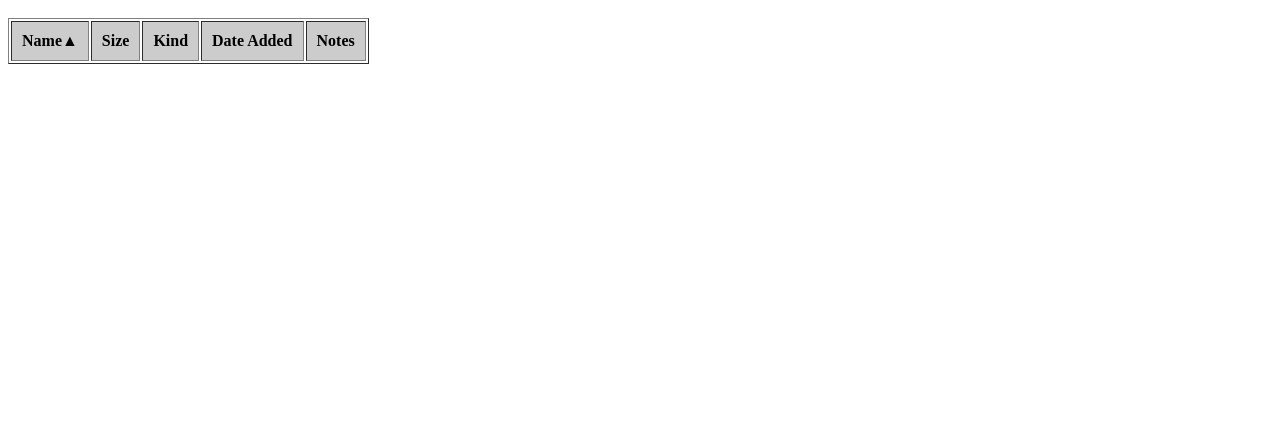
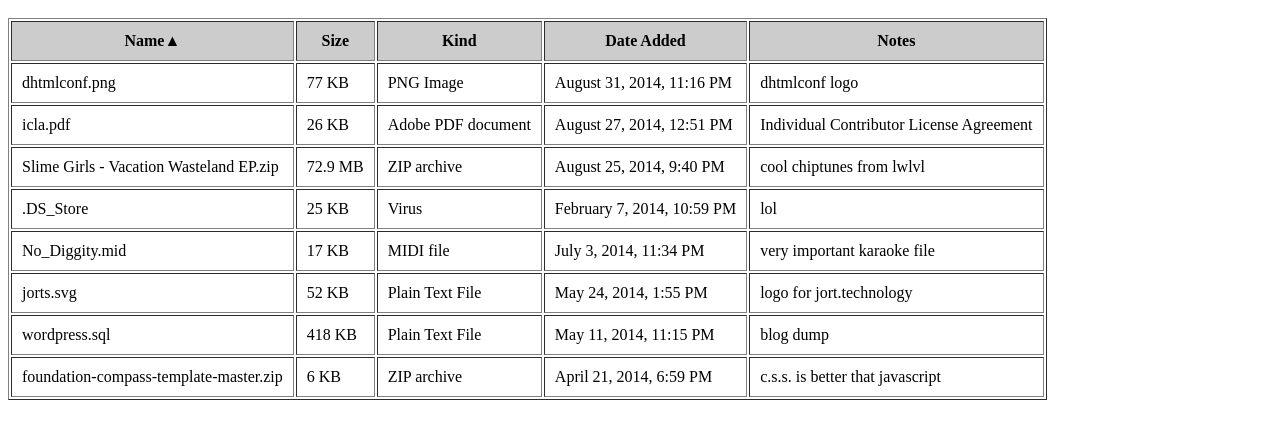
Before and after one commit to jennschiffer/timbles.js, a plain HTML site: page examples/timbles-json.html in a window 1280 px wide. Shown: the part 48-484 px from the top of the page. Drawn offline with Linux system fonts and the light colour scheme; no server answers.

Commit message:
fix examples, use strict

```diff
--- /dev/null
+++ b/examples/data.json
@@ -0,0 +1,52 @@
+[
+  {
+    "name": "dhtmlconf.png",
+    "size": "77 KB",
+    "kind": "PNG Image",
+    "dateAdded": "August 31, 2014, 11:16 PM",
+    "notes": "dhtmlconf logo"
+  },
+  {
+    "name": "icla.pdf",
+    "size": "26 KB",
+    "kind": "Adobe PDF document",
+    "dateAdded": "August 27, 2014, 12:51 PM",
+    "notes": "Individual Contributor License Agreement"
+  },{
+    "name": "Slime Girls - Vacation Wasteland EP.zip",
+    "size": "72.9 MB",
+    "kind": "ZIP archive",
+    "dateAdded": "August 25, 2014, 9:40 PM",
+    "notes": "cool chiptunes from lwlvl"
+  },{
+    "name": ".DS_Store",
+    "size": "25 KB",
+    "kind": "Virus",
+    "dateAdded": "February 7, 2014, 10:59 PM",
+    "notes": "lol"
+  },{
+    "name": "No_Diggity.mid",
+    "size": "17 KB",
+    "kind": "MIDI file",
+    "dateAdded": "July 3, 2014, 11:34 PM",
+    "notes": "very important karaoke file"
+  },{
+    "name": "jorts.svg",
+    "size": "52 KB",
+    "kind": "Plain Text File",
+    "dateAdded": "May 24, 2014, 1:55 PM",
+    "notes": "logo for jort.technology"
+  },{
+    "name": "wordpress.sql",
+    "size": "418 KB",
+    "kind": "Plain Text File",
+    "dateAdded": "May 11, 2014, 11:15 PM",
+    "notes": "blog dump"
+  },{
+    "name": "foundation-compass-template-master.zip",
+    "size": "6 KB",
+    "kind": "ZIP archive",
+    "dateAdded": "April 21, 2014, 6:59 PM",
+    "notes": "c.s.s. is better that javascript"
+  }
+]
--- a/examples/timbles-json.html
+++ b/examples/timbles-json.html
@@ -19,8 +19,8 @@
 
   <table border="1"></table>
 
-<script type="text/javascript" src="../../jquery.js"></script>
-<script type="text/javascript" src="../../timbles.js"></script>
+<script type="text/javascript" src="../jquery.js"></script>
+<script type="text/javascript" src="../timbles.js"></script>
 
 <script type="text/javascript">
 $(function() {
--- a/timbles.js
+++ b/timbles.js
@@ -6,6 +6,8 @@
 */
 
 (function($) {
+
+  'use strict';
 
   var pluginName = 'timbles';
 
@@ -28,7 +30,7 @@
       return this.each(function() {
         var $this = $(this).addClass(pluginName);
         var options = $.extend({}, defaults, opts);
-        data = {
+        var data = {
           $this : $this,
           dataConfig: options.dataConfig,
           sorting: options.sorting
@@ -80,7 +82,6 @@
       }).then( function(){
 
         $.each(rows, function(index, file){
-          console.log(file);
           var $currentRow = $('<tr>');
           $.each(file, function(property, value){
             $currentRow.append('<td class="' + property + '">' + value + '</td>');
@@ -124,6 +125,8 @@
 
       if (order === 'asc') {
         $sortHeader.addClass(classes.sortASC);
+
+        var alpha, beta;
         $sortedRecords = $recordsToSort.sort( function(a, b) {
           alpha = $(a).find('td.' + key).text().toLowerCase();
           beta = $(b).find('td.' + key).text().toLowerCase();
```
Also changed, not shown: examples/timbles.html (+2 -2 lines).
